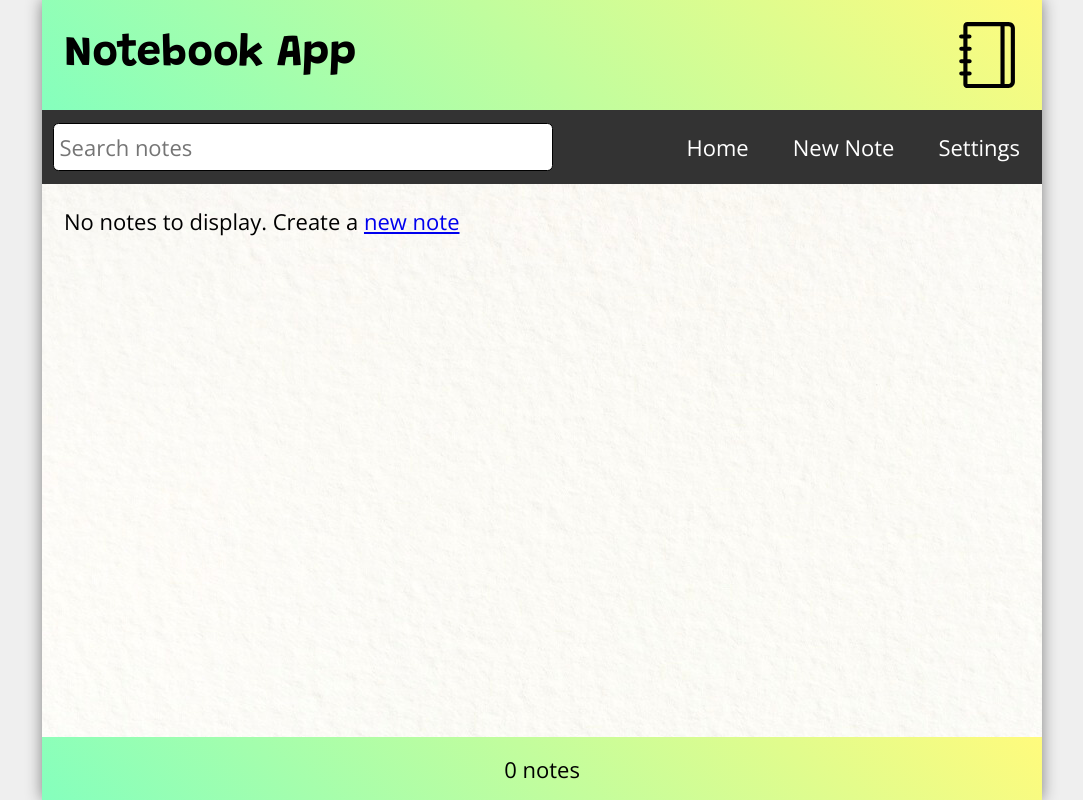
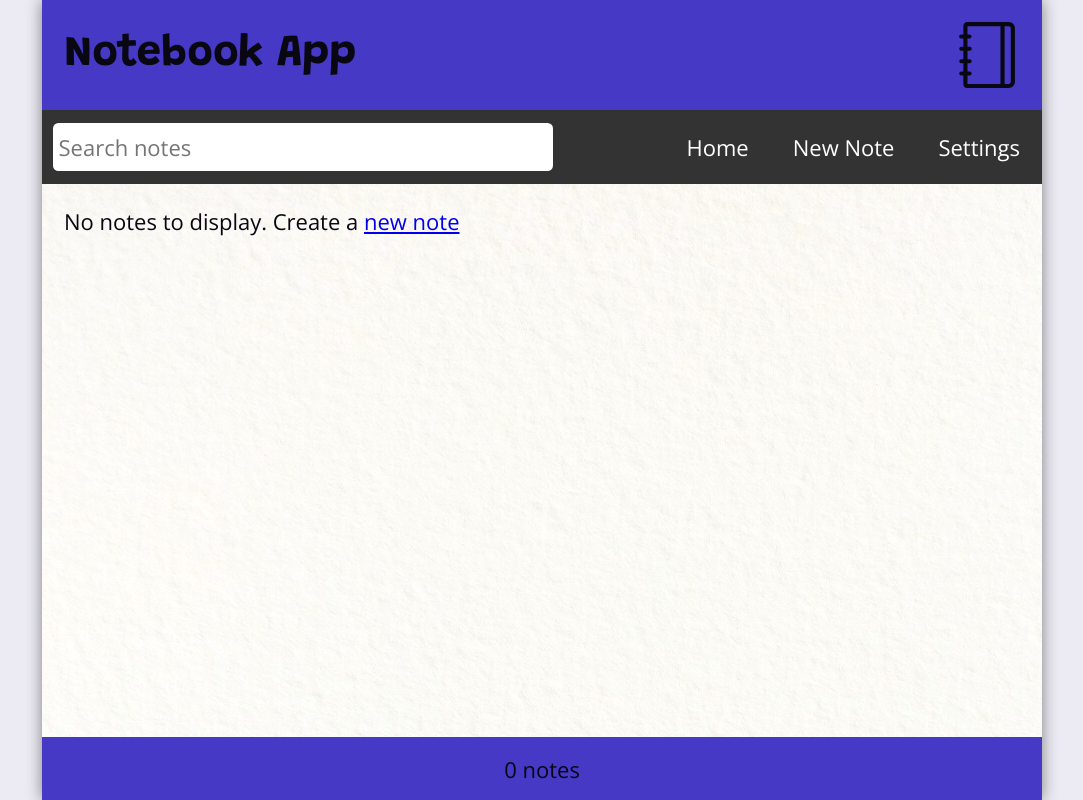
Before and after one commit to jordanr2m/react-notebook-app, a React (Create React App) app: page / in a window 1280 px wide. Shown: the whole page, without its empty margins (98-1181 px from the left). Built offline with nearby package versions, Linux system fonts and the light colour scheme.

Commit message:
Applying CSS variable for color themes.

```diff
--- a/src/index.css
+++ b/src/index.css
@@ -76,13 +76,17 @@ body {
   -webkit-font-smoothing: antialiased;
   -moz-osx-font-smoothing: grayscale;
   display: flex;
-  background-color: #efefef;
+  background-color: hsl(var(--bg));
+  color: hsl(var(--txt));
 }
 
-/* Must have this for App width to stay consistent */
+::selection {
+  background: hsl(var(--accent) / 0.8);
+  color: hsl(var(--bg));
+}
+
 #root {
-  flex-grow: 1;
-  /* CENTER the app */
+  flex-grow: 1; /* Keep App width consistent */
   display: flex;
   justify-content: center;
   align-items: center;
@@ -94,7 +98,6 @@ body {
   height: 100vh;
   display: flex;
   flex-direction: column;
-  /* Stack components */
   justify-content: flex-start;
   align-items: center;
   box-shadow: 0px 0px 15px gray;
@@ -103,9 +106,7 @@ body {
 .Header,
 .Footer {
   width: 100%;
-  /* background-color: #66d8f5; */
-  background-color: #85FFBD;
-  background-image: linear-gradient(45deg, #85FFBD 0%, #FFFB7D 100%);
+  background-color: hsl(var(--accent));
 }
 
 .Header {
@@ -121,14 +122,12 @@ body {
 
 /* React icons are svg files */
 .Header svg {
-  display: block;
-  /* Remove extra whitespace on bottom */
+  display: block; /* Remove extra whitespace on bottom */
   font-size: 2rem;
 }
 
 .Footer {
   padding: 0.75rem;
-  /* center when you have only 1 thing */
   display: grid;
   place-content: center;
 }
@@ -159,7 +158,7 @@ body {
   font-size: 1rem;
   padding: 0.25rem;
   border-radius: 0.25rem;
-  border: 1px solid black;
+  border: none;
 }
 
 .Nav ul {
@@ -212,7 +211,7 @@ body {
 .note {
   margin-top: 1rem;
   padding-bottom: 1rem;
-  border-bottom: 1px solid lightgray;
+  border-bottom: 1px solid hsl(var(--accent) / 0.5);
 }
 
 .note h2,
@@ -285,20 +284,22 @@ body {
 .newNoteForm button {
   margin-top: 1rem;
   border-radius: 10px;
+  background-color: hsl(var(--accent));
+  color: hsl(var(--bg))
 }
 
 .NotePage button {
   border-radius: 0.25rem;
   margin-right: 0.5rem;
-  color: #fff;
+  color: hsl(var(--bg));
 }
 
 .deleteButton {
-  background-color: red;
+  background-color: hsl(var(--accent1));
 }
 
 .editButton {
-  background-color: #333;
+  background-color: hsl(var(--accent));
 }
 
 .Missing p,
```
